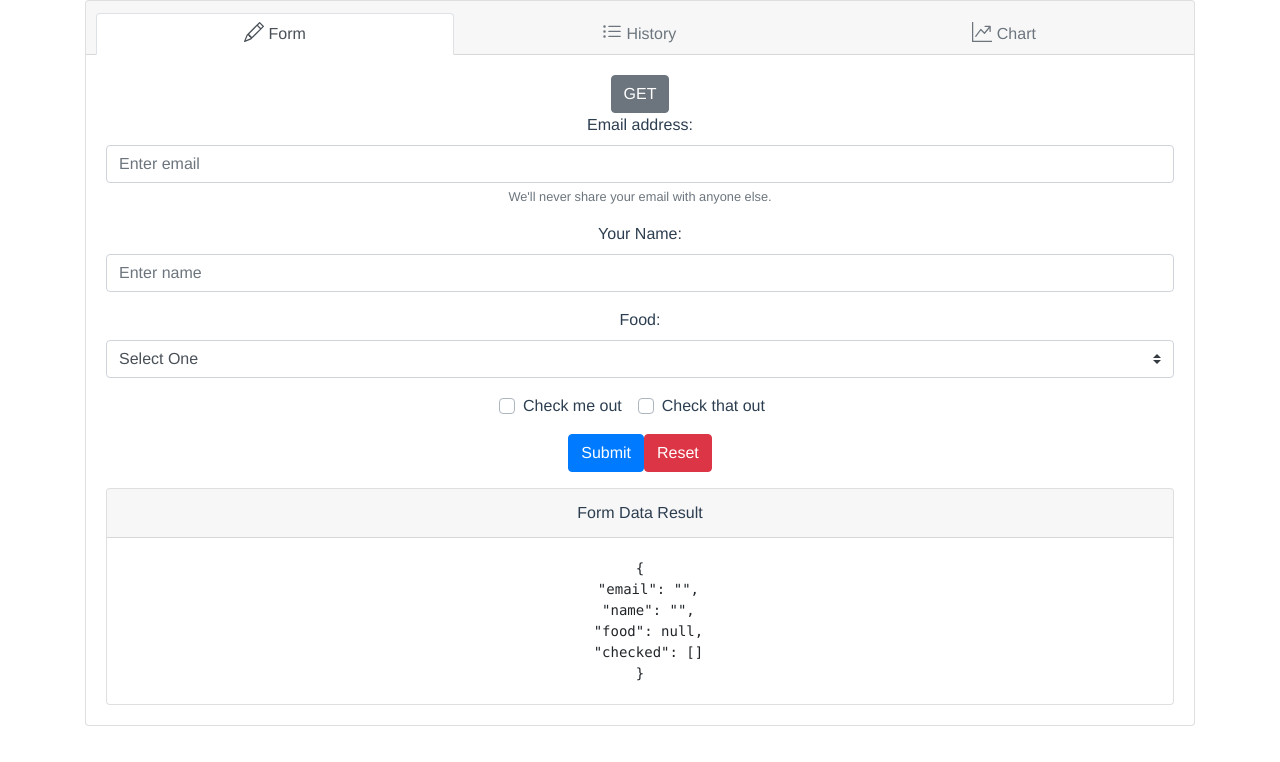
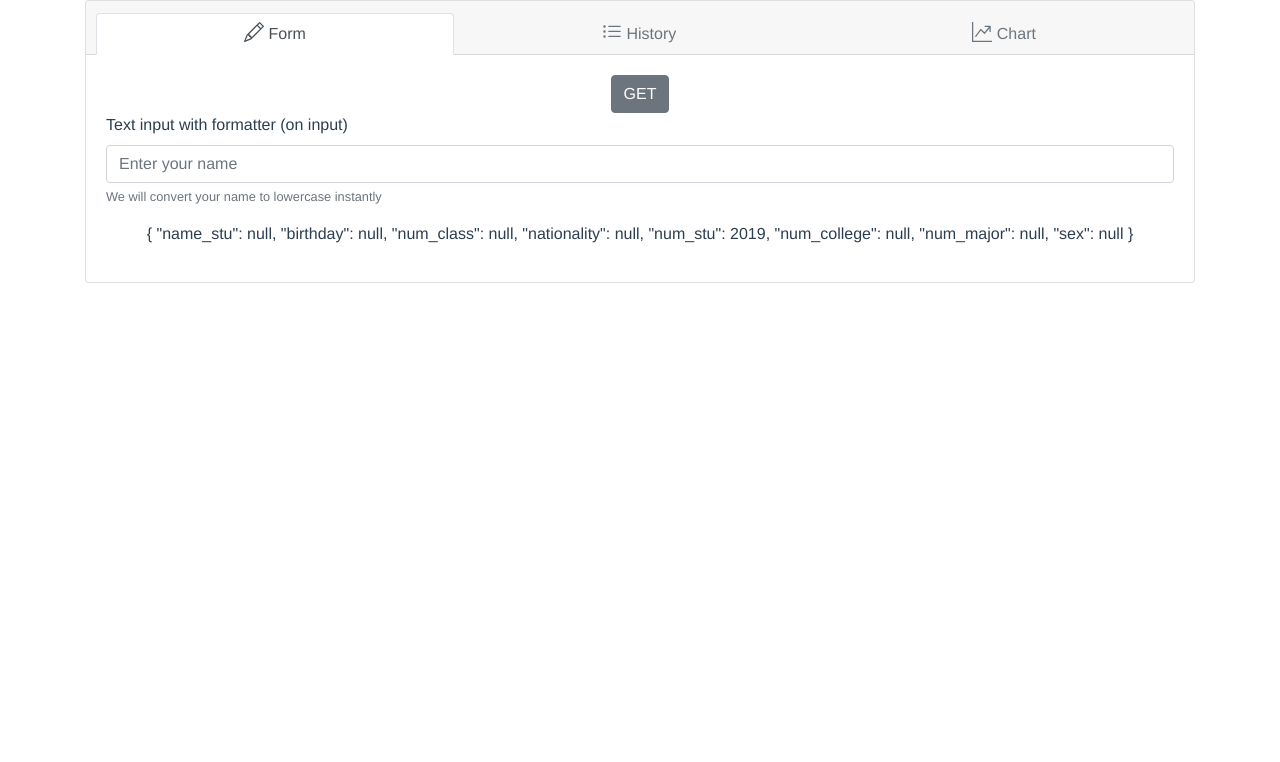
Before and after one commit to delongchen/cquptPointChart, a Vue app: page / in a window 1280 px wide. Shown: the top 762 px of the page. Built offline with nearby package versions, Linux system fonts and the light colour scheme.

Commit message:
开始做表单

```diff
--- /dev/null
+++ b/src/components/form/FormClass.vue
@@ -0,0 +1,28 @@
+<template>
+  <b-form-group
+      class="mb-0"
+      label="Text input with formatter (on input)"
+      label-for="input-formatter"
+      description="We will convert your name to lowercase instantly"
+  >
+    <b-form-input
+        id="input-formatter"
+        v-model="message.num_class"
+        placeholder="Enter your name" />
+  </b-form-group>
+</template>
+
+<script>
+  export default {
+    name: "FormClass",
+    computed: {
+      message() {
+        return this.$store.state['form'].message
+      }
+    }
+  }
+</script>
+
+<style scoped>
+
+</style>
--- /dev/null
+++ b/src/components/form/FormCollege.vue
@@ -0,0 +1,20 @@
+<template>
+  <b-form-group>
+
+  </b-form-group>
+</template>
+
+<script>
+  export default {
+    name: "FormCollege",
+    computed: {
+      message() {
+        return this.$store.state['form'].message
+      }
+    }
+  }
+</script>
+
+<style scoped>
+
+</style>
--- a/src/components/room_grade/RoomForm.vue
+++ b/src/components/room_grade/RoomForm.vue
@@ -1,91 +1,23 @@
 <template>
   <div>
     <b-button @click="$store.dispatch('parseRoomInfo', () => {$router.push('chart')})">GET</b-button>
-    <div>
-      <b-form @submit="onSubmit" @reset="onReset" v-if="show">
-        <b-form-group
-            id="input-group-1"
-            label="Email address:"
-            label-for="input-1"
-            description="We'll never share your email with anyone else."
-        >
-          <b-form-input
-              id="input-1"
-              v-model="form.email"
-              type="email"
-              required
-              placeholder="Enter email"
-          ></b-form-input>
-        </b-form-group>
-
-        <b-form-group id="input-group-2" label="Your Name:" label-for="input-2">
-          <b-form-input
-              id="input-2"
-              v-model="form.name"
-              required
-              placeholder="Enter name"
-          ></b-form-input>
-        </b-form-group>
-
-        <b-form-group id="input-group-3" label="Food:" label-for="input-3">
-          <b-form-select
-              id="input-3"
-              v-model="form.food"
-              :options="foods"
-              required
-          ></b-form-select>
-        </b-form-group>
-
-        <b-form-group id="input-group-4">
-          <b-form-checkbox-group v-model="form.checked" id="checkboxes-4">
-            <b-form-checkbox value="me">Check me out</b-form-checkbox>
-            <b-form-checkbox value="that">Check that out</b-form-checkbox>
-          </b-form-checkbox-group>
-        </b-form-group>
-
-        <b-button type="submit" variant="primary">Submit</b-button>
-        <b-button type="reset" variant="danger">Reset</b-button>
-      </b-form>
-      <b-card class="mt-3" header="Form Data Result">
-        <pre class="m-0">{{ form }}</pre>
-      </b-card>
-    </div>
+    <b-form style="text-align: left">
+      <form-class />
+      <form-college />
+    </b-form>
+    <p>{{ $store.state['form'].message }}</p>
   </div>
 </template>
 
 <script>
+  import FormClass from "@/components/form/FormClass";
+  import FormCollege from "@/components/form/FormCollege";
+
   export default {
     name: "RoomForm",
-    data() {
-      return {
-        form: {
-          email: '',
-          name: '',
-          food: null,
-          checked: []
-        },
-        foods: [{ text: 'Select One', value: null }, 'Carrots', 'Beans', 'Tomatoes', 'Corn'],
-        show: true
-      }
-    },
-    methods: {
-      onSubmit(evt) {
-        evt.preventDefault()
-        alert(JSON.stringify(this.form))
-      },
-      onReset(evt) {
-        evt.preventDefault()
-        // Reset our form values
-        this.form.email = ''
-        this.form.name = ''
-        this.form.food = null
-        this.form.checked = []
-        // Trick to reset/clear native browser form validation state
-        this.show = false
-        this.$nextTick(() => {
-          this.show = true
-        })
-      }
+    components: {
+      FormClass,
+      FormCollege
     }
   }
 </script>
--- a/src/store/index.js
+++ b/src/store/index.js
@@ -7,16 +7,14 @@ import {roomStore} from "@/store/modules/room_store";
 import {errors} from "@/store/modules/errors";
 import {axisStore} from "@/store/modules/axis_store";
 import {lineStore} from "@/store/modules/line_store";
+import {formStore} from "@/store/modules/form_store";
 
 export const store = new Vuex.Store({
-  state: {
-  },
-  mutations: {
-  },
   modules: {
     roomStore,
     errors,
     axisStore,
     lineStore,
+    form: formStore
   }
 });
--- /dev/null
+++ b/src/store/modules/form_store.js
@@ -0,0 +1,18 @@
+export const formStore = {
+  namespaced: true,
+  state: {
+    message: {
+      name_stu: null,
+      birthday: null,
+      num_class: null,
+      nationality: null,
+      num_stu: 2019,
+      num_college: null,
+      num_major: null,
+      sex: null
+    }
+  },
+  getters: {
+
+  }
+};
--- a/src/store/modules/room_store.js
+++ b/src/store/modules/room_store.js
@@ -33,10 +33,10 @@ export const roomStore = {
   },
   actions: {
     async parseRoomInfo({commit, state}, payload) {
-      const response = await axios.post('./data.json', {});
+      const response = await axios.get('./data.json');
       commit('addRoomInfo', await helper.transRoomInfo(response.data));
       commit('setCurrent', state.infoContainer.length - 1);
-      payload.f();
+      payload();
     }
   },
   getters: {
```
Also changed, not shown: src/nihon/20200314.md (added, +10 -0 lines).
